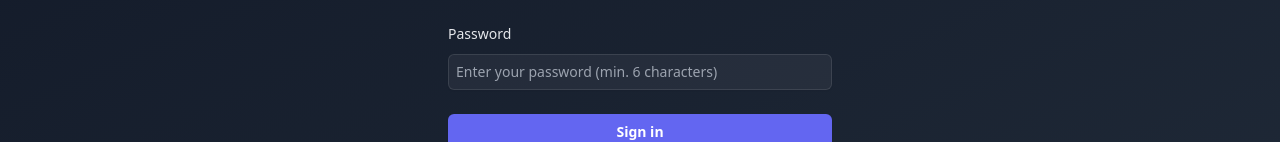
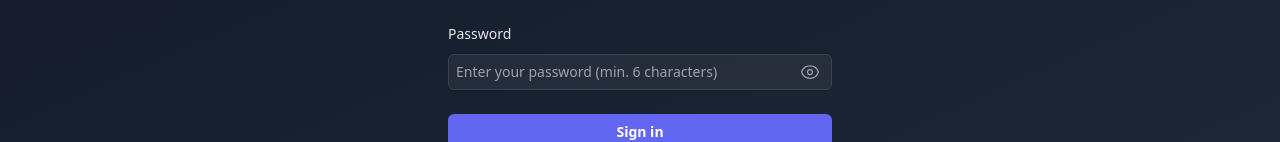
Before and after one commit to Aka5h-14/Khelo-Satta, a React (Vite) app in the folder frontend/: page / in a window 1280 px wide. Shown: the part 367-509 px from the top of the page. Built offline with nearby package versions, Linux system fonts and the light colour scheme; no server answers.

Commit message:
password hide and show toggle added

```diff
--- a/frontend/src/components/Signin.jsx
+++ b/frontend/src/components/Signin.jsx
@@ -1,4 +1,4 @@
-import { useRef, useContext, useEffect } from "react";
+import { useRef, useContext, useEffect, useState } from "react";
 import context from "./MyContext";
 import axios from "axios";
 axios.defaults.withCredentials = true;
@@ -8,6 +8,7 @@ import { checkAuthStatus } from "../utils/auth";
 
 export default function Signin() {
   const { setCash, setIsAuthenticated, API, setOpen, setAlertMsg, setAlertSeverity } = useContext(context);
+  const [showPassword, setShowPassword] = useState(false);
 
   const phoneNumberInputRef = useRef();
   const passwordInputRef = useRef();
@@ -123,18 +124,34 @@ export default function Signin() {
                   Password
                 </label>
               </div>
-              <div className="mt-2">
+              <div className="mt-2 relative">
                 <input
                   ref={passwordInputRef}
                   id="password"
                   name="password"
-                  type="password"
+                  type={showPassword ? "text" : "password"}
                   autoComplete="current-password"
                   required
                   minLength={6}
                   placeholder="Enter your password (min. 6 characters)"
-                  className="block w-full rounded-md border-0 bg-white/5 py-1.5 px-2 text-white shadow-sm ring-1 ring-inset ring-white/10 focus:ring-2 focus:ring-inset focus:ring-indigo-500 sm:text-sm sm:leading-6"
+                  className="block w-full rounded-md border-0 bg-white/5 py-1.5 px-2 text-white shadow-sm ring-1 ring-inset ring-white/10 focus:ring-2 focus:ring-inset focus:ring-indigo-500 sm:text-sm sm:leading-6 pr-10"
                 />
+                <button
+                  type="button"
+                  onClick={() => setShowPassword(!showPassword)}
+                  className="absolute inset-y-0 right-0 flex items-center pr-3 text-gray-400 hover:text-gray-300 focus:outline-none"
+                >
+                  {showPassword ? (
+                    <svg xmlns="http://www.w3.org/2000/svg" fill="none" viewBox="0 0 24 24" strokeWidth={1.5} stroke="currentColor" className="w-5 h-5">
+                      <path strokeLinecap="round" strokeLinejoin="round" d="M3.98 8.223A10.477 10.477 0 001.934 12C3.226 16.338 7.244 19.5 12 19.5c.993 0 1.953-.138 2.863-.395M6.228 6.228A10.45 10.45 0 0112 4.5c4.756 0 8.773 3.162 10.065 7.498a10.523 10.523 0 01-4.293 5.774M6.228 6.228L3 3m3.228 3.228l3.65 3.65m7.894 7.894L21 21m-3.228-3.228l-3.65-3.65m0 0a3 3 0 10-4.243-4.243m4.242 4.242L9.88 9.88" />
+                    </svg>
+                  ) : (
+                    <svg xmlns="http://www.w3.org/2000/svg" fill="none" viewBox="0 0 24 24" strokeWidth={1.5} stroke="currentColor" className="w-5 h-5">
+                      <path strokeLinecap="round" strokeLinejoin="round" d="M2.036 12.322a1.012 1.012 0 010-.639C3.423 7.51 7.36 4.5 12 4.5c4.638 0 8.573 3.007 9.963 7.178.07.207.07.431 0 .639C20.577 16.49 16.64 19.5 12 19.5c-4.638 0-8.573-3.007-9.963-7.178z" />
+                      <path strokeLinecap="round" strokeLinejoin="round" d="M15 12a3 3 0 11-6 0 3 3 0 016 0z" />
+                    </svg>
+                  )}
+                </button>
               </div>
             </div>
 
--- a/frontend/src/components/Signup.jsx
+++ b/frontend/src/components/Signup.jsx
@@ -1,5 +1,5 @@
 import bcrypt from "bcryptjs"
-import { useRef, useContext, useEffect } from "react";
+import { useRef, useContext, useEffect, useState } from "react";
 import axios from "axios";
 axios.defaults.withCredentials = true;
 import { useNavigate, Link } from "react-router-dom";
@@ -14,6 +14,8 @@ export default function Signup() {
   const { API, setIsAuthenticated, setOpen,
     setAlertMsg,
     setAlertSeverity, } = useContext(context);
+
+  const [showPassword, setShowPassword] = useState(false);
 
   const navigate = useNavigate();
 
@@ -206,18 +208,34 @@ export default function Signup() {
               >
                 Create Password <span className="text-red-500">*</span>
               </label>
-              <div className="mt-2">
+              <div className="mt-2 relative">
                 <input
                   id="pass"
                   name="password"
-                  type="password"
+                  type={showPassword ? "text" : "password"}
                   ref={passwordInputRef}
                   required
                   minLength={6}
                   autoComplete="new-password"
                   placeholder="Create a strong password (min. 6 characters)"
-                  className="block w-full rounded-lg border-0 py-2 px-3 text-gray-900 shadow-sm ring-1 ring-inset ring-gray-300 placeholder:text-gray-400 focus:ring-2 focus:ring-inset focus:ring-indigo-500 sm:text-sm sm:leading-6 bg-gray-50/95 backdrop-blur-sm transition-all duration-200"
+                  className="block w-full rounded-lg border-0 py-2 px-3 text-gray-900 shadow-sm ring-1 ring-inset ring-gray-300 placeholder:text-gray-400 focus:ring-2 focus:ring-inset focus:ring-indigo-500 sm:text-sm sm:leading-6 bg-gray-50/95 backdrop-blur-sm transition-all duration-200 pr-10"
                 />
+                <button
+                  type="button"
+                  onClick={() => setShowPassword(!showPassword)}
+                  className="absolute inset-y-0 right-0 flex items-center pr-3 text-gray-600 hover:text-gray-900 focus:outline-none"
+                >
+                  {showPassword ? (
+                    <svg xmlns="http://www.w3.org/2000/svg" fill="none" viewBox="0 0 24 24" strokeWidth={1.5} stroke="currentColor" className="w-5 h-5">
+                      <path strokeLinecap="round" strokeLinejoin="round" d="M3.98 8.223A10.477 10.477 0 001.934 12C3.226 16.338 7.244 19.5 12 19.5c.993 0 1.953-.138 2.863-.395M6.228 6.228A10.45 10.45 0 0112 4.5c4.756 0 8.773 3.162 10.065 7.498a10.523 10.523 0 01-4.293 5.774M6.228 6.228L3 3m3.228 3.228l3.65 3.65m7.894 7.894L21 21m-3.228-3.228l-3.65-3.65m0 0a3 3 0 10-4.243-4.243m4.242 4.242L9.88 9.88" />
+                    </svg>
+                  ) : (
+                    <svg xmlns="http://www.w3.org/2000/svg" fill="none" viewBox="0 0 24 24" strokeWidth={1.5} stroke="currentColor" className="w-5 h-5">
+                      <path strokeLinecap="round" strokeLinejoin="round" d="M2.036 12.322a1.012 1.012 0 010-.639C3.423 7.51 7.36 4.5 12 4.5c4.638 0 8.573 3.007 9.963 7.178.07.207.07.431 0 .639C20.577 16.49 16.64 19.5 12 19.5c-4.638 0-8.573-3.007-9.963-7.178z" />
+                      <path strokeLinecap="round" strokeLinejoin="round" d="M15 12a3 3 0 11-6 0 3 3 0 016 0z" />
+                    </svg>
+                  )}
+                </button>
               </div>
             </div>
             <div>
```
